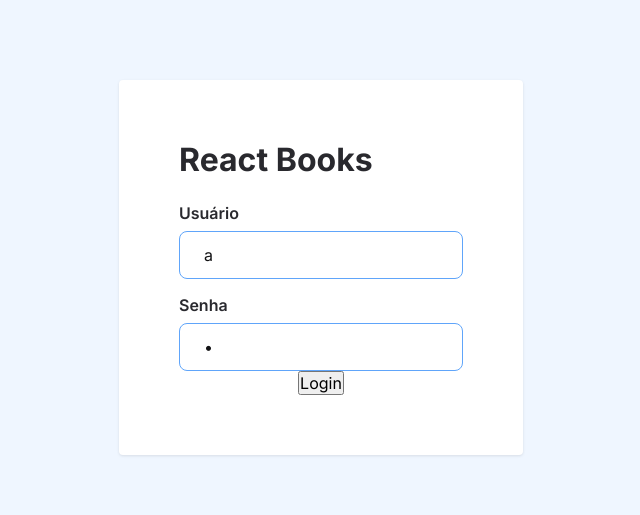
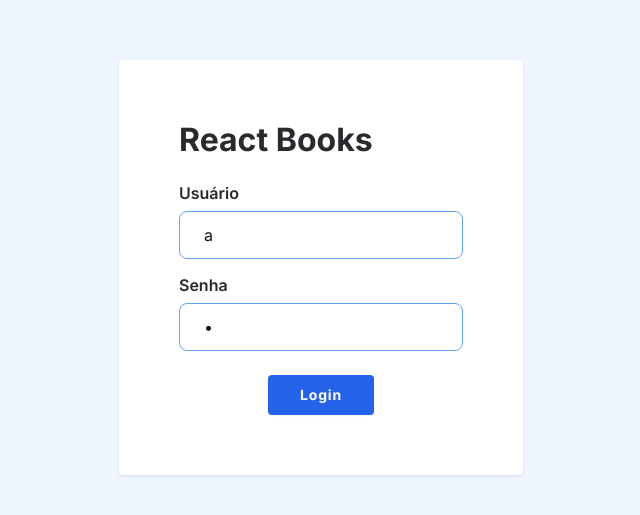
Before and after one commit to marcos-hein/react-books, a React (Vite) app: page /login in a window 1280 px wide. Shown: the part 133-648 px from the top of the page, without its empty margins (319-959 px from the left). Built offline with nearby package versions, Linux system fonts and the light colour scheme.

Commit message:
feat: cria componente Button

```diff
--- /dev/null
+++ b/src/components/Button/Button.css
@@ -0,0 +1,29 @@
+.button {
+  height: 40px;
+  padding: 0 2rem;
+  border-radius: 0.25rem;
+  outline: none;
+  border: none;
+  background-color: var(--blue-600);
+  color: var(--white);
+  box-shadow: 0px 1px 2px 0px rgba(16, 24, 40, 0.05);
+  font-size: 0.875rem;
+  font-weight: 700;
+  letter-spacing: 0.05rem;
+  cursor: pointer;
+  transition: background-color 0.2s ease-in-out;
+}
+
+.button.--secondary {
+  background-color: var(--blue-100);
+  color: var(--blue-700);
+}
+
+.button.--primary:hover {
+  background-color: var(--blue-700);
+}
+
+.button.--secondary:hover {
+  background-color: var(--blue-200);
+  box-shadow: 0px 0px 10px 0px rgba(132, 132, 132, 0.15);
+}
--- /dev/null
+++ b/src/components/Button/index.tsx
@@ -0,0 +1,14 @@
+import './Button.css';
+
+type ButtonProps = {
+  children: React.ReactNode;
+  variant?: 'primary' | 'secondary';
+} & React.ButtonHTMLAttributes<HTMLButtonElement>;
+
+export function Button({ children, variant = 'primary', ...rest }: ButtonProps) {
+  return (
+    <button className={`button --${variant}`} {...rest}>
+      {children}
+    </button>
+  );
+}
--- a/src/components/index.ts
+++ b/src/components/index.ts
@@ -1,2 +1,3 @@
-export * from './Input'
-export * from './BookCard'
+export * from './Input';
+export * from './BookCard';
+export * from './Button';
--- a/src/pages/Login/Login.css
+++ b/src/pages/Login/Login.css
@@ -18,3 +18,9 @@
   margin-bottom: 1.5rem;
   align-self: flex-start;
 }
+
+.login__button__wrapper {
+  display: flex;
+  justify-content: center;
+  margin-top: 1.5rem;
+}
--- a/src/pages/Login/index.tsx
+++ b/src/pages/Login/index.tsx
@@ -2,7 +2,7 @@ import { useState } from 'react';
 import { useDispatch } from 'react-redux';
 import { login } from '../../redux/authSlice';
 import { useNavigate } from 'react-router-dom';
-import { Input } from '../../components';
+import { Button, Input } from '../../components';
 import './Login.css';
 
 type FieldState = {
@@ -81,9 +81,10 @@ export function Login() {
         error={formData.password.error}
         onChange={handleChange}
       />
-      <button data-testId="login-button" onClick={handleLogin}>
-        Login
-      </button>
+
+      <div className="login__button__wrapper">
+        <Button onClick={handleLogin}>Login</Button>
+      </div>
     </section>
   );
 }
```
